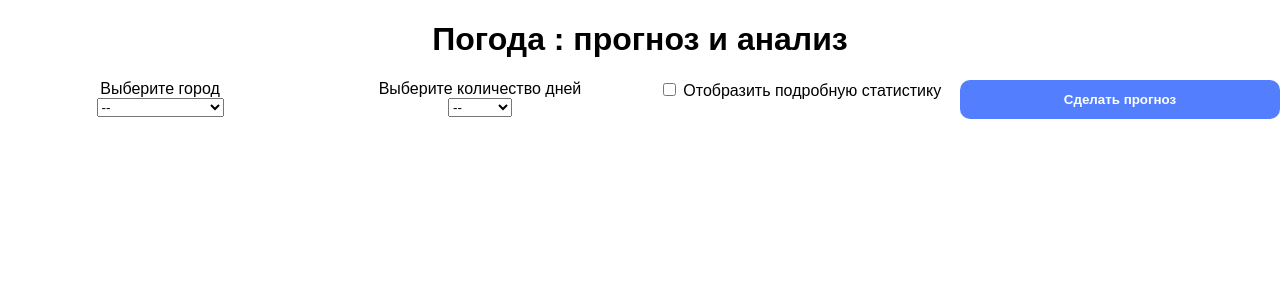
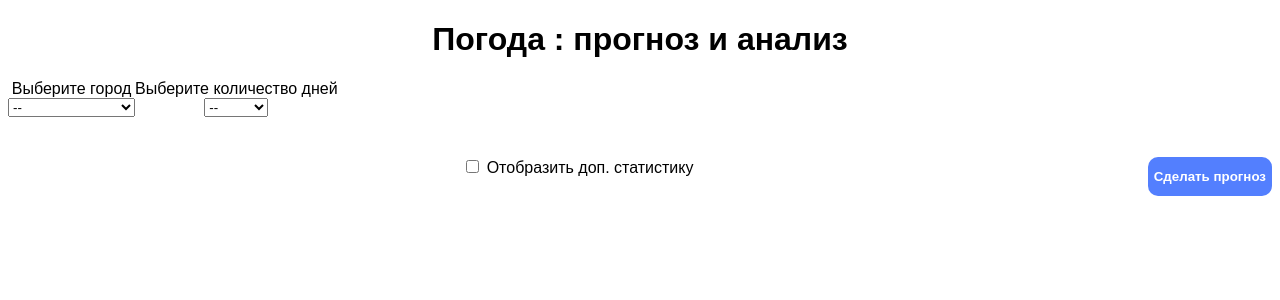
Before and after one commit to d-a-yakovlev/IDA_weather_project, a Flask app: page / in a window 1280 px wide. Shown: the top 300 px of the page. Run offline with Flask 2, Linux system fonts and the light colour scheme.

Commit message:
feat : fancier design fix

```diff
--- a/templates/base.html
+++ b/templates/base.html
@@ -7,15 +7,14 @@
     <meta name="viewport" content="width=device-width, initial-scale=1.0">
     <title>Погода</title>
 </head>
-<body class="center main">
-    <h1>Погода : прогноз  и анализ</h1>
-
-    <div class="flex-div">
-        <div class="quarter-screen">
-            <div class="center">
+<body>
+    <div class="center main">
+        <h1 data-unsp-sanitized="clean">Погода : прогноз  и анализ</h1>
+        <div class="flex-div select-div">
+            <div class="half-div">
+                <div class="select-title">
                     Выберите город
                 </div>
-
                 <select class="center" id="city-select">
                     <option selected value="none">--</option>
                     {% block  city_select %}
@@ -25,13 +24,13 @@
                     {% endblock %}
                 </select>
             </div>
-        <div class="quarter-screen">
-            <div class="center">
+
+            <div class="half-div">
+                <div class="select-title">
                     Выберите количество дней
                 </div>
-
                 <select class="center" id="days-select">
-                <option selected value="none">--</option>
+                    <option selected="" value="none">--</option>
                     <option value="1">1 день</option>
                     <option value="2">2 дня</option>
                     <option value="3">3 дня</option>
@@ -41,17 +40,24 @@
                     <option value="7">7 дней</option>
                 </select>
             </div>
-        <div class="checkbox-div quarter-screen center">
+        </div>
+
+        <div class="flex-div col-flex">
+            <div class="details-div checkbox-div center">
                 <label><input id="details-input-cb" type="checkbox" name="detailed-check" value="detailed">
-            Отобразить подробную статистику</label>
+                Отобразить доп. статистику</label>
             </div>
-        <button class="quarter-screen center forecast-button" onclick="callForecastHandler()">
+
+            <div class="button-div">
+                <button class="center forecast-button" onclick="callForecastHandler()">
                     Сделать прогноз
                 </button>
+            </div>
         </div>
 
         {% block forecast_result %}
         {% endblock %}
+    </div>
     <script>
          function callForecastHandler() {
             const citySelectElement = document.getElementById('city-select');
```
Also changed, not shown: templates/draw_forecast.html (+14 -8 lines). Lines whose indentation alone changed are shown as unchanged.
